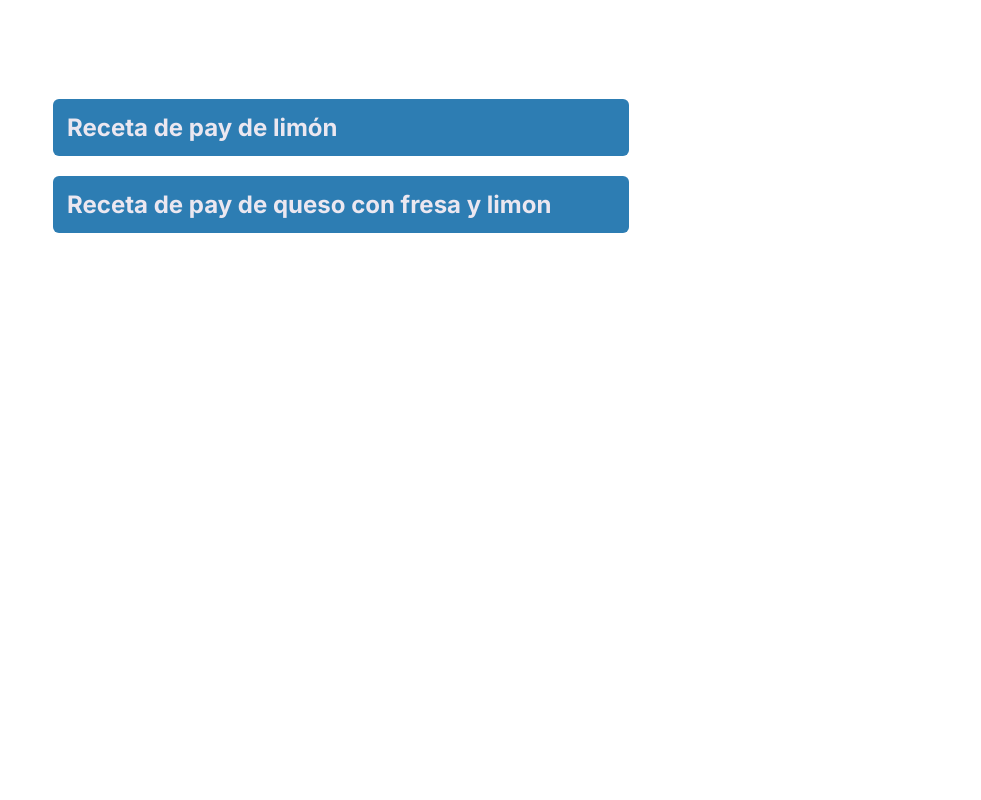
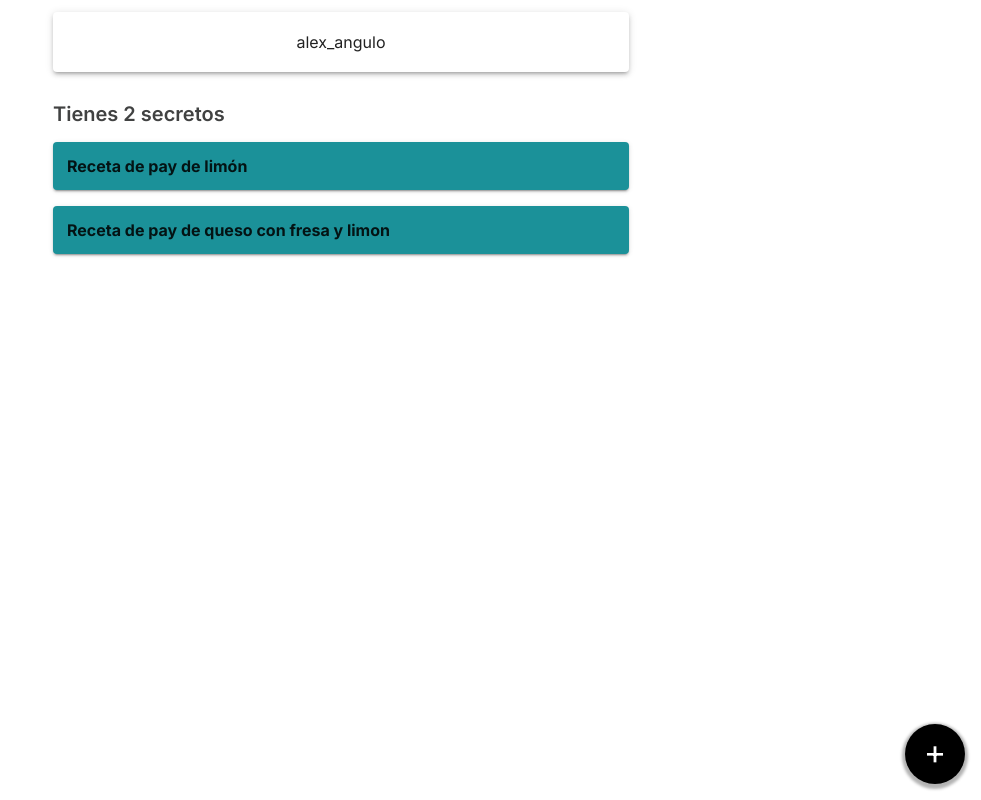
Before and after one commit to AlexAnguloMtz/Employees_CRUD_front_end, a Next.js app: page /user in a window 1280 px wide. Shown: the whole page, without its empty margins (299-1280 px from the left). Built offline with nearby package versions, Linux system fonts and the light colour scheme.

Commit message:
Added initial implementation of floating action button and secret creation form

```diff
--- a/package.json
+++ b/package.json
@@ -18,6 +18,7 @@
     "eslint": "8.50.0",
     "eslint-config-next": "13.5.2",
     "formik": "^2.4.5",
+    "framer-motion": "^10.16.4",
     "lottie-react": "^2.4.0",
     "next": "13.5.2",
     "react": "18.2.0",
--- a/src/app/client/components/DefaultTextField/index.tsx
+++ b/src/app/client/components/DefaultTextField/index.tsx
@@ -1,5 +1,4 @@
 import { TextField } from "@mui/material";
-import styles from './styles.module.css';
 
 type Props = {
     id?: string,
@@ -28,7 +27,6 @@ export function DefaultTextField({
     return (
         <TextField
             sx={textInputStyle()}
-            className={styles.textInput}
             fullWidth
             id={id}
             name={name}
@@ -50,7 +48,6 @@ export function textInputStyle(): any {
             backgroundColor: 'rgb(255, 255, 255)'
         },
         '& .MuiFormHelperText-sizeMedium': {
-            color: 'rgb(255, 255, 255) !important',
             fontSize: '14px',
         }
     };
--- a/src/app/globals.css
+++ b/src/app/globals.css
@@ -11,4 +11,5 @@
   --onBackground: black;
   --background-gradient: linear-gradient(45deg, white, white);
   --highlight: rgb(27, 145, 153);
+  --onHighlight: white;
 }
--- a/src/app/login/styles.module.css
+++ b/src/app/login/styles.module.css
@@ -23,13 +23,13 @@
 .dontHaveAccount {
     display: flex;
     gap: 10px;
-    color: white;
+    color: var(--onBackground);
     margin: 12px auto;
     font-size: 18px;
 }
 
 .dontHaveAccount a {
-    color: var(--primary);
+    color: var(--highlight);
 }
 
 .dialogIcon {
--- a/src/app/register/styles.module.css
+++ b/src/app/register/styles.module.css
@@ -23,13 +23,13 @@
 .alreadyMember {
     display: flex;
     gap: 10px;
-    color: white;
+    color: var(--onBackground);
     margin: 12px auto;
     font-size: 18px;
 }
 
 .alreadyMember a {
-    color: var(--primary);
+    color: var(--highlight);
 }
 
 .dialogIcon {
--- a/src/app/user/Card.tsx
+++ b/src/app/user/Card.tsx
@@ -1,13 +1,16 @@
 import styles from './styles.module.css';
+import { Paper } from '@mui/material';
 
 export function Card({ text }: {
     text: string,
 }): JSX.Element {
     return (
-        <li className={styles.card}>
-            <h2>
-                {text}
-            </h2>
+        <li className={styles.cardContainer}>
+            <Paper className={styles.card} elevation={2}>
+                <h4 className={styles.cardName}>
+                    {text}
+                </h4>
+            </Paper>
         </li>
     );
 }
--- /dev/null
+++ b/src/app/user/FloatingActionButton.tsx
@@ -0,0 +1,31 @@
+import styles from './styles.module.css';
+
+export function FloatingActionButton({
+    open,
+    onFabClick,
+    onOverlayClick,
+}: {
+    open: boolean,
+    onFabClick: () => void,
+    onOverlayClick: () => void,
+}): JSX.Element {
+    return (
+        <>
+            <div className={open ? styles.overlayOpen : styles.overlay}
+                onClick={onOverlayClick}>
+            </div>
+            <div
+                className={open ? styles.fabOpen : styles.fab}
+                onClick={onFabClick}>
+                <p className={styles.plus}>+</p>
+                <form className={styles.fabContent}>
+                    <h3 className={styles.fabHeader}>
+                        Nuevo secreto
+                    </h3>
+                    <label htmlFor="secretName">Nombre del secreto</label>
+                    <input type="text" />
+                </form>
+            </div>
+        </>
+    );
+}
--- a/src/app/user/page.tsx
+++ b/src/app/user/page.tsx
@@ -1,16 +1,31 @@
+'use client';
+
+import { Paper } from '@mui/material';
 import { Card } from './Card';
 import styles from './styles.module.css';
+import { FloatingActionButton } from './FloatingActionButton';
+import { useState } from 'react';
 
 export default function User(): JSX.Element {
+
+    const [dialogOpen, setDialogOpen] = useState<boolean>(false);
+
     return (
         <main className={styles.page}>
             <div className={styles.content}>
-                <h1 className={styles.header}>Tus secretos, alex_angulo</h1>
+                <Paper className={styles.userCard} elevation={3}>
+                    alex_angulo
+                </Paper>
+                <p className={styles.amountLabel}>Tienes 2 secretos</p>
                 <ul className={styles.cards}>
                     <Card text='Receta de pay de limón' />
                     <Card text='Receta de pay de queso con fresa y limon' />
                 </ul>
             </div>
+            <FloatingActionButton
+                open={dialogOpen}
+                onFabClick={() => setDialogOpen(true)}
+                onOverlayClick={() => setDialogOpen(false)} />
         </main>
     );
 }
--- a/src/app/user/styles.module.css
+++ b/src/app/user/styles.module.css
@@ -1,29 +1,139 @@
 .page {
     height: 100vh;
     background: var(--background-gradient);
-}
-
-.header {
-    color: white;
-    margin-bottom: 30px;
+    position: relative;
 }
 
 .content {
     max-width: 600px;
     margin: 0 auto;
-    padding: 30px 12px;
+    padding: 12px;
 }
 
 .cards {
     display: flex;
     flex-direction: column;
-    gap: 20px;
+    gap: 16px;
+}
+
+.cardContainer {
+    list-style: none;
 }
 
 .card {
-    background-color: rgb(45, 125, 179);
     border-radius: 6px;
     padding: 14px;
-    color: rgb(235, 231, 240);
     list-style: none;
+    background: linear-gradient(45deg, var(--highlight), var(--highlight));
+    color: var(--onHighlight);
 }
+
+.cardName {}
+
+.userCard {
+    color: black;
+    border-radius: 6px;
+    padding: 20px;
+    text-align: center;
+    margin-bottom: 30px;
+}
+
+.amountLabel {
+    color: rgb(65, 66, 66);
+    font-size: 20px;
+    font-weight: 600;
+    margin-bottom: 16px;
+}
+
+.fab {
+    position: fixed;
+    right: 16px;
+    bottom: 16px;
+    background-color: var(--primary);
+    border: none;
+    border-radius: 50%;
+    width: 60px;
+    height: 60px;
+    font-size: 34px;
+    box-shadow: 0 2px 3px 3px rgba(0, 0, 0, 0.3);
+    cursor: pointer;
+    -webkit-tap-highlight-color: transparent;
+    transition:
+        right 400ms ease,
+        bottom 400ms ease,
+        border-radius 400ms ease,
+        width 400ms ease,
+        height 400ms ease,
+        background-color 200ms ease 200ms,
+        transform 400ms ease;
+}
+
+.fabOpen {
+    composes: fab;
+    right: 50%;
+    bottom: 50%;
+    transform: translateX(50%) translateY(50%);
+    background-color: white;
+    border-radius: 6px;
+    width: min(90%, 500px);
+    height: 60%;
+    transition:
+        right 400ms ease,
+        bottom 400ms ease,
+        border-radius 400ms ease,
+        width 400ms ease,
+        height 400ms ease,
+        background-color 200ms ease,
+        transform 400ms ease;
+}
+
+.fab p {
+    position: absolute;
+    left: 50%;
+    top: 45%;
+    transform: translateX(-50%) translateY(-50%);
+}
+
+.overlay {
+    background-color: rgb(0, 0, 0);
+    position: fixed;
+    left: 0;
+    right: 0;
+    top: 0;
+    bottom: 0;
+    pointer-events: none;
+    transition: opacity 300ms ease;
+    opacity: 0;
+}
+
+.overlayOpen {
+    composes: overlay;
+    background-color: rgb(0, 0, 0);
+    pointer-events: all;
+    opacity: 0.5;
+}
+
+.plus {
+    color: var(--onPrimary);
+}
+
+.fabOpen .plus {
+    display: none;
+}
+
+.fabHeader {
+    font-size: 22px;
+}
+
+.fabContent {
+    opacity: 0;
+    pointer-events: none;
+    transition: opacity 100ms ease;
+    padding: 12px;
+}
+
+.fabOpen .fabContent {
+    opacity: 1;
+    pointer-events: all;
+    transition: opacity 100ms ease 300ms;
+}
```
Also changed, not shown: src/app/client/components/DefaultTextField/styles.module.css (deleted), 1 other file (tests, documents, lock files or other folders).
